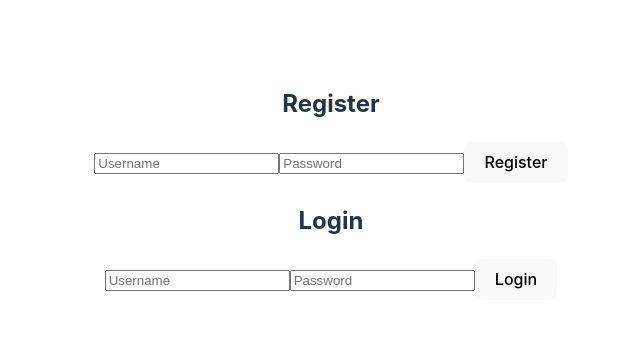
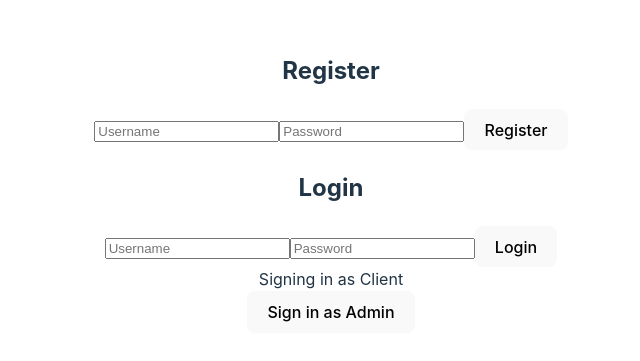
Before and after one commit to pollythepocket/CS480_final_project, a React (Vite) app in the folder frontend-music-app/: page /login in a window 1280 px wide. Shown: the part 217-578 px from the top of the page, without its empty margins (309-949 px from the left). Built offline with nearby package versions, Linux system fonts and the light colour scheme.

Commit message:
Add toggle for being an admin

```diff
--- a/frontend-music-app/src/endpoints.jsx
+++ b/frontend-music-app/src/endpoints.jsx
@@ -6,12 +6,12 @@ export const endpointContext = createContext();
 
 export default function EndpointContextProvider( {children} ) {
 
-  const registerUser = (username, password) => {
+  const registerUser = (username, password, isAdmin) => {
 
     fetch('/register', {
         method: 'POST',
         headers: { 'Content-Type': 'application/json' },
-        body: JSON.stringify({ username, password })
+        body: JSON.stringify({ username, password, isAdmin })
     })
     .then(response => response.text())
     .then(data => alert(data))
--- a/frontend-music-app/src/login/login.jsx
+++ b/frontend-music-app/src/login/login.jsx
@@ -4,11 +4,12 @@ import { endpointContext } from "../endpoints";
 export default function Login() {
   const [username, setUsername] = useState("")
   const [password, setPassword] = useState("")
+  const [isAdmin, setIsAdmin] = useState(false)
   const {registerUser} = useContext(endpointContext)
 
   const handleRegisterSubmit = (e) => {
     e.preventDefault()
-    registerUser(username, password);
+    registerUser(username, password, isAdmin);
   }
 
   const handleLogin = (e) => {
@@ -45,6 +46,13 @@ export default function Login() {
                 <input type="password" id="loginPassword" placeholder="Password" required />
                 <button type="submit">Login</button>
             </form>
+
+            <div>
+              {isAdmin ? "Siging in as Admin" : "Signing in as Client"}
+            </div>
+            <button onClick={() => setIsAdmin(!isAdmin)}>
+              {isAdmin ? "Sign in as client" : "Sign in as Admin"}
+            </button>
         </div>
       </div>
     </div>
```
